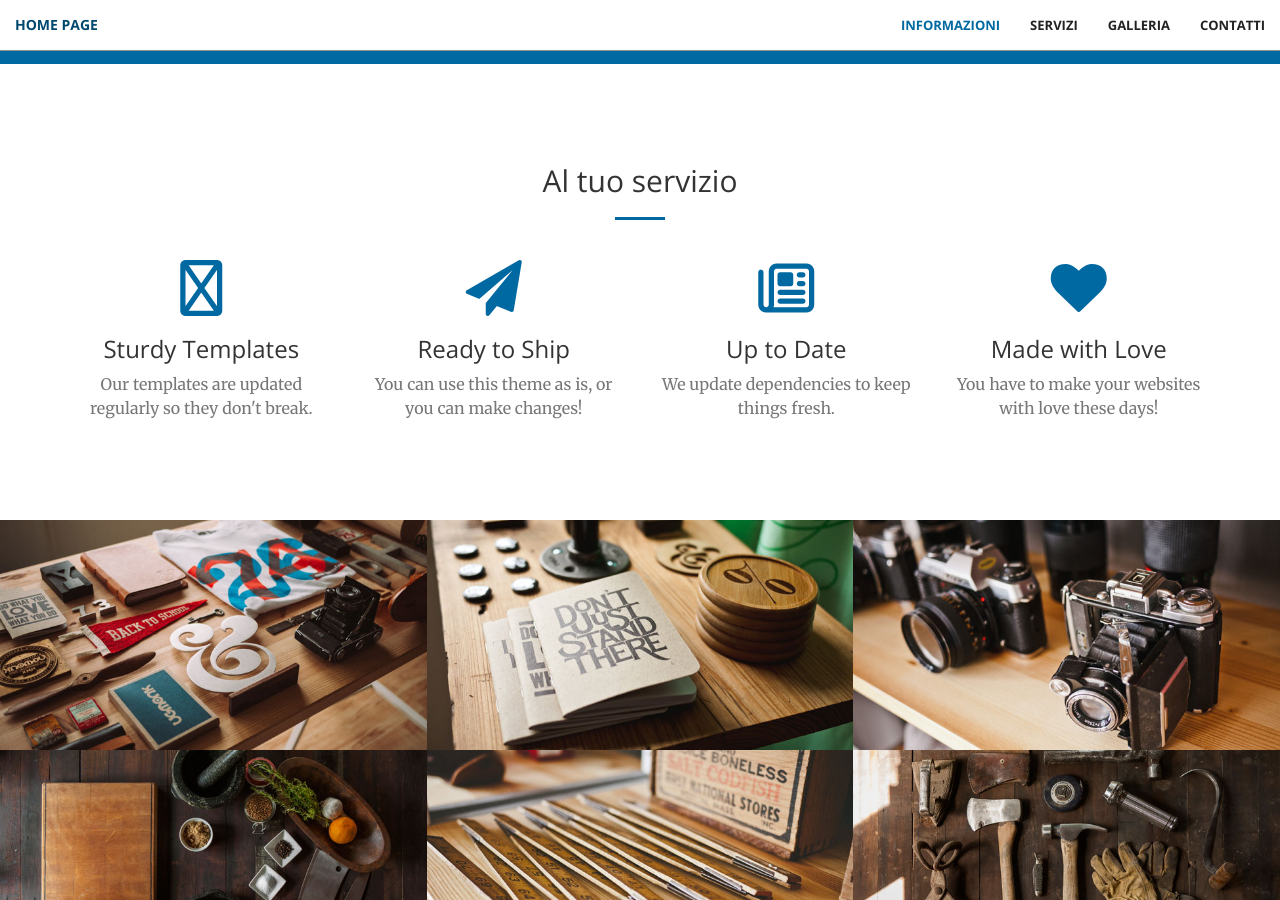
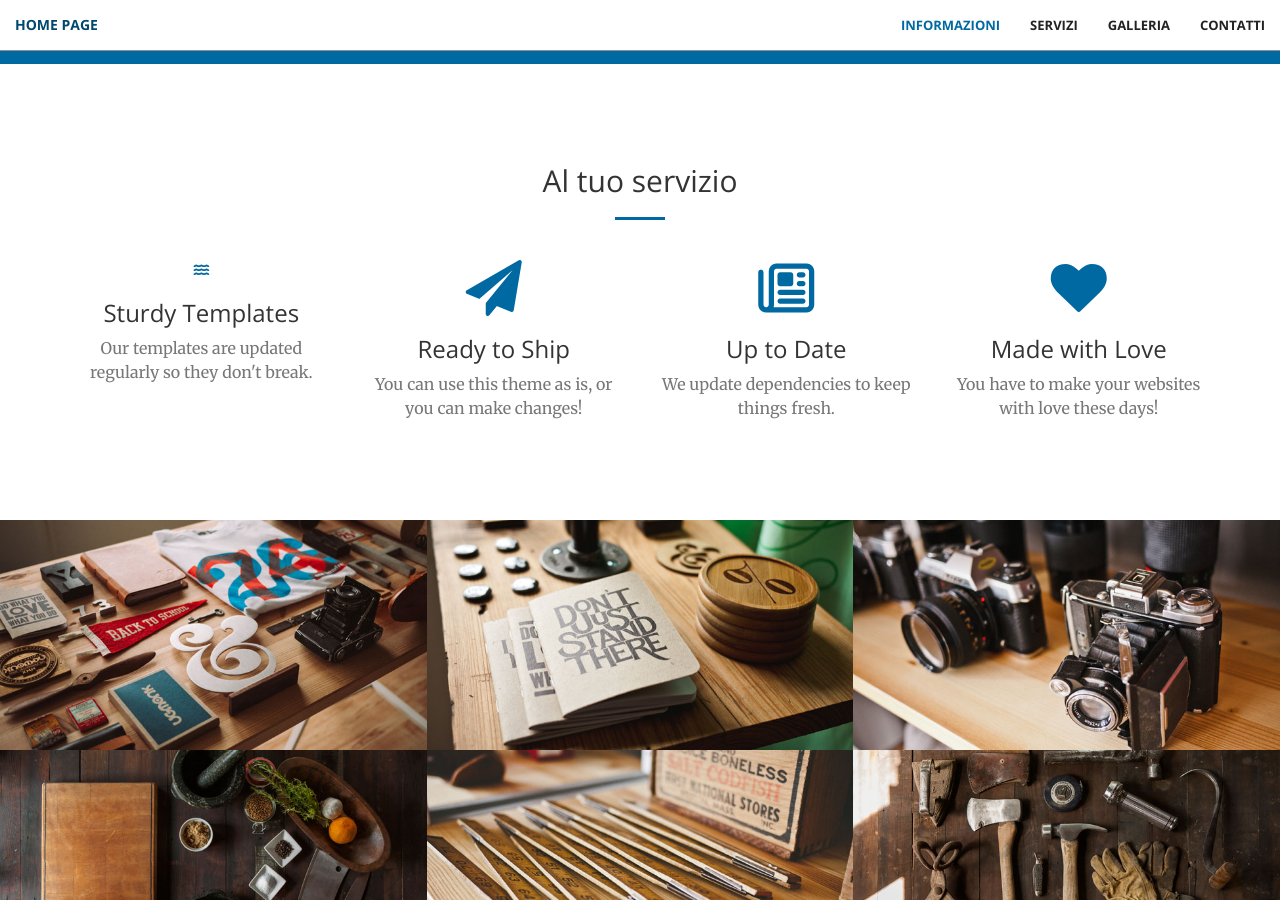
Before and after one commit to teocavaproject/teocavaproject.github.io, a Jekyll site: the page built from index.html, in a window 1280 px wide and 900 px high, scrolled down 1206 px. Built offline with Jekyll 4.4.1, drawn with Linux system fonts in a browser that asks for light colours; nearby versions of some CDN libraries.

Commit message:
Update services.html

```diff
--- a/_includes/services.html
+++ b/_includes/services.html
@@ -11,7 +11,7 @@
         <div class="row">
             <div class="col-lg-3 col-md-6 text-center">
                 <div class="service-box">
-                    <i class="fa fa-4x fa-diamond wow bounceIn text-primary"></i>
+                    <i class="fa-solid fa-water bounceIn text-primary"></i>
                     <h3>Sturdy Templates</h3>
                     <p class="text-muted">Our templates are updated regularly so they don't break.</p>
                 </div>
```
